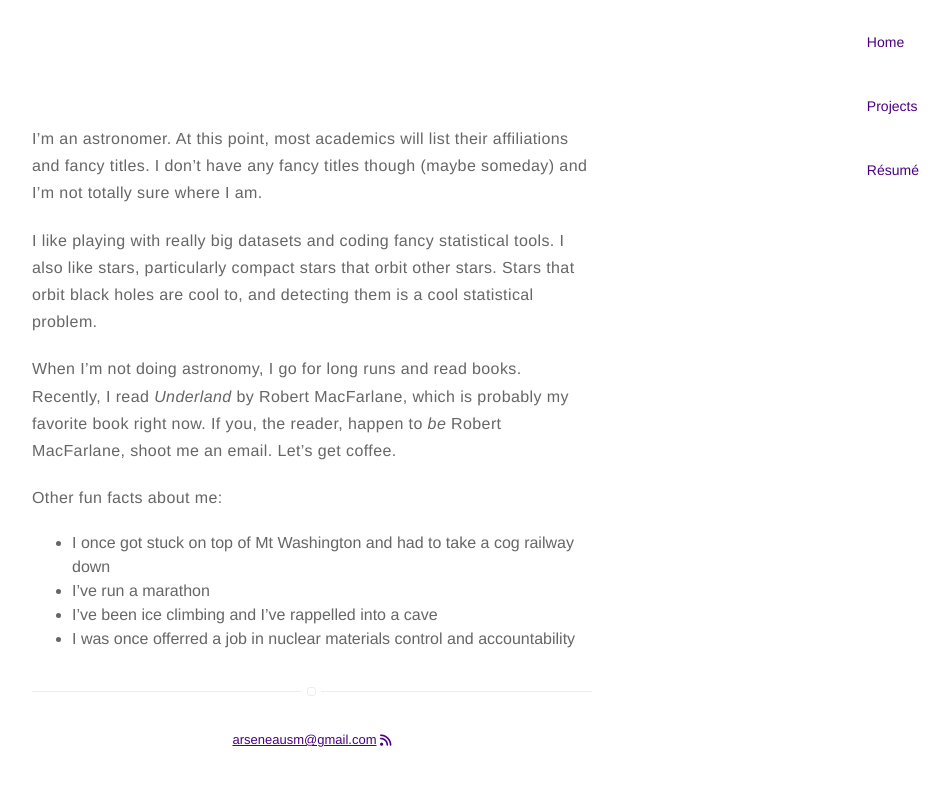
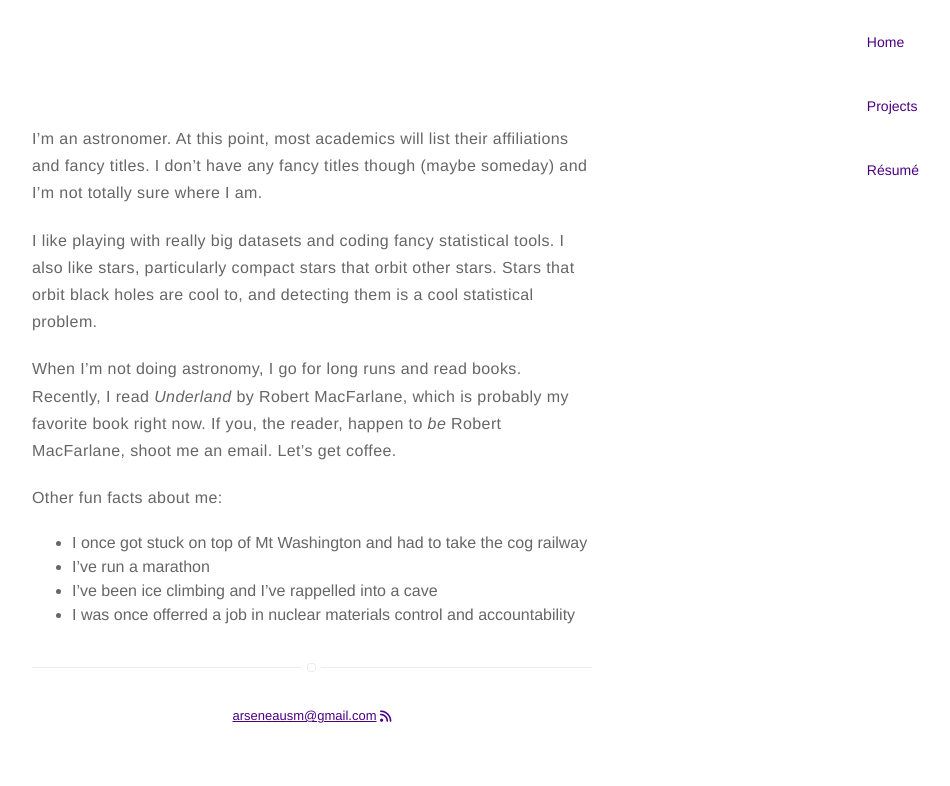
Before and after one commit to stefanarseneau/stefanarseneau.github.io, a Jekyll site: the page built from about.md, in a window 1280 px wide. Shown: the top 786 px of the page, without its empty margins (328-1278 px from the left). Built offline with Jekyll 4.4.1, drawn with Linux system fonts in a browser that asks for light colours; nearby versions of some CDN libraries.

Commit message:
Update about.md

```diff
--- a/about.md
+++ b/about.md
@@ -14,7 +14,7 @@ When I'm not doing astronomy, I go for long runs and read books. Recently, I rea
 to *be* Robert MacFarlane, shoot me an email. Let's get coffee.
 
 Other fun facts about me:
-- I once got stuck on top of Mt Washington and had to take a cog railway down
+- I once got stuck on top of Mt Washington and had to take the cog railway
 - I've run a marathon
 - I've been ice climbing and I've rappelled into a cave
 - I was once offerred a job in nuclear materials control and accountability
```
